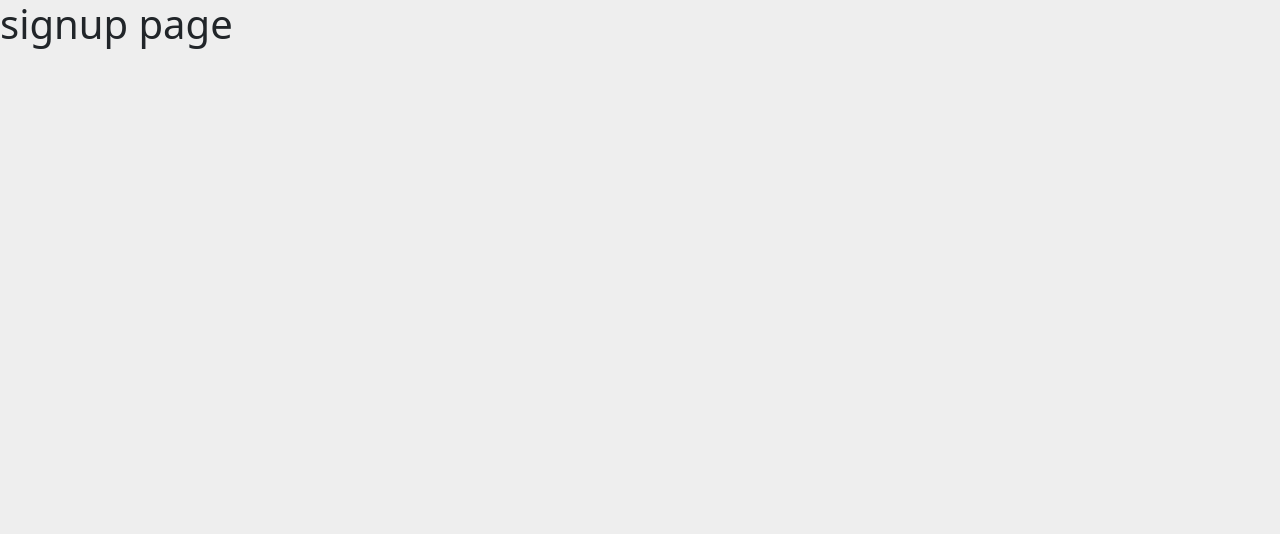
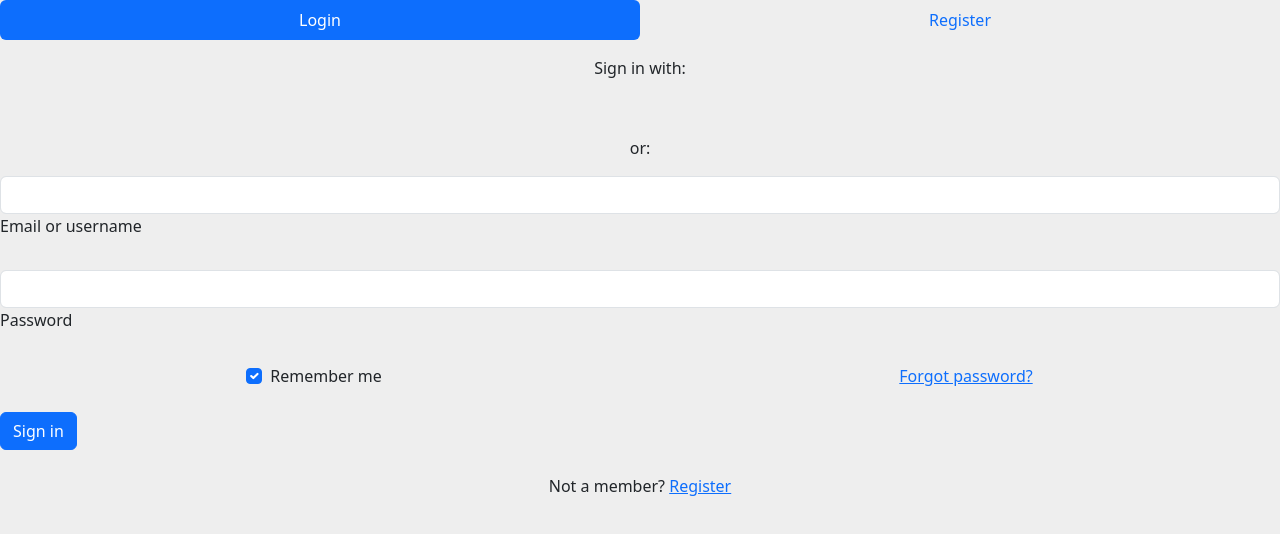
Before and after one commit to Sumit-Ks1/videoTube, a React (Vite) app in the folder ClientSide/: page /login in a window 1280 px wide. Shown: the top 534 px of the page. Built offline with nearby package versions, Linux system fonts and the light colour scheme.

Commit message:
making auth pages

```diff
--- a/ClientSide/src/components/Auth/SignUp.jsx
+++ b/ClientSide/src/components/Auth/SignUp.jsx
@@ -1,7 +1,149 @@
 const SignUp = () => {
   return (
     <>
-        <h1>signup page</h1>
+      {/* <!-- Pills navs --> */}
+      <ul className="nav nav-pills nav-justified mb-3" id="ex1" role="tablist">
+        <li className="nav-item" role="presentation">
+          <a className="nav-link active" id="tab-login" data-mdb-pill-init href="#pills-login" role="tab"
+            aria-controls="pills-login" aria-selected="true">Login</a>
+        </li>
+        <li className="nav-item" role="presentation">
+          <a className="nav-link" id="tab-register" data-mdb-pill-init href="#pills-register" role="tab"
+            aria-controls="pills-register" aria-selected="false">Register</a>
+        </li>
+      </ul>
+      {/* <!-- Pills navs --> */}
+
+      {/* <!-- Pills content --> */}
+      <div className="tab-content">
+        <div className="tab-pane fade show active" id="pills-login" role="tabpanel" aria-labelledby="tab-login">
+          <form>
+            <div className="text-center mb-3">
+              <p>Sign in with:</p>
+              <button type="button" data-mdb-button-init data-mdb-ripple-init className="btn btn-link btn-floating mx-1">
+                <i className="fab fa-facebook-f"></i>
+              </button>
+
+              <button type="button" data-mdb-button-init data-mdb-ripple-init className="btn btn-link btn-floating mx-1">
+                <i className="fab fa-google"></i>
+              </button>
+
+              <button type="button" data-mdb-button-init data-mdb-ripple-init className="btn btn-link btn-floating mx-1">
+                <i className="fab fa-twitter"></i>
+              </button>
+
+              <button type="button" data-mdb-button-init data-mdb-ripple-init className="btn btn-link btn-floating mx-1">
+                <i className="fab fa-github"></i>
+              </button>
+            </div>
+
+            <p className="text-center">or:</p>
+
+            {/* <!-- Email input --> */}
+            <div data-mdb-input-init className="form-outline mb-4">
+              <input type="email" id="loginName" className="form-control" />
+              <label className="form-label" htmlFor="loginName">Email or username</label>
+            </div>
+
+            {/* <!-- Password input --> */}
+            <div data-mdb-input-init className="form-outline mb-4">
+              <input type="password" id="loginPassword" className="form-control" />
+              <label className="form-label" htmlFor="loginPassword">Password</label>
+            </div>
+
+            {/* <!-- 2 column grid layout --> */}
+            <div className="row mb-4">
+              <div className="col-md-6 d-flex justify-content-center">
+                {/* <!-- Checkbox --> */}
+                <div className="form-check mb-3 mb-md-0">
+                  <input className="form-check-input" type="checkbox" value="" id="loginCheck" checked />
+                  <label className="form-check-label" htmlFor="loginCheck"> Remember me </label>
+                </div>
+              </div>
+
+              <div className="col-md-6 d-flex justify-content-center">
+                {/* <!-- Simple link --> */}
+                <a href="#!">Forgot password?</a>
+              </div>
+            </div>
+
+            {/* <!-- Submit button --> */}
+            <button type="submit" data-mdb-button-init data-mdb-ripple-init className="btn btn-primary btn-block mb-4">Sign in</button>
+
+            {/* <!-- Register buttons --> */}
+            <div className="text-center">
+              <p>Not a member? <a href="#!">Register</a></p>
+            </div>
+          </form>
+        </div>
+        <div className="tab-pane fade" id="pills-register" role="tabpanel" aria-labelledby="tab-register">
+          <form>
+            <div className="text-center mb-3">
+              <p>Sign up with:</p>
+              <button type="button" data-mdb-button-init data-mdb-ripple-init className="btn btn-link btn-floating mx-1">
+                <i className="fab fa-facebook-f"></i>
+              </button>
+
+              <button type="button" data-mdb-button-init data-mdb-ripple-init className="btn btn-link btn-floating mx-1">
+                <i className="fab fa-google"></i>
+              </button>
+
+              <button type="button" data-mdb-button-init data-mdb-ripple-init className="btn btn-link btn-floating mx-1">
+                <i className="fab fa-twitter"></i>
+              </button>
+
+              <button type="button" data-mdb-button-init data-mdb-ripple-init className="btn btn-link btn-floating mx-1">
+                <i className="fab fa-github"></i>
+              </button>
+            </div>
+
+            <p className="text-center">or:</p>
+
+            {/* <!-- Name input --> */}
+            <div data-mdb-input-init className="form-outline mb-4">
+              <input type="text" id="registerName" className="form-control" />
+              <label className="form-label" htmlFor="registerName">Name</label>
+            </div>
+
+            {/* <!-- Username input --> */}
+            <div data-mdb-input-init className="form-outline mb-4">
+              <input type="text" id="registerUsername" className="form-control" />
+              <label className="form-label" htmlFor="registerUsername">Username</label>
+            </div>
+
+            {/* <!-- Email input --> */}
+            <div data-mdb-input-init className="form-outline mb-4">
+              <input type="email" id="registerEmail" className="form-control" />
+              <label className="form-label" htmlFor="registerEmail">Email</label>
+            </div>
+
+            {/* <!-- Password input --> */}
+            <div data-mdb-input-init className="form-outline mb-4">
+              <input type="password" id="registerPassword" className="form-control" />
+              <label className="form-label" htmlFor="registerPassword">Password</label>
+            </div>
+
+            {/* <!-- Repeat Password input --> */}
+            <div data-mdb-input-init className="form-outline mb-4">
+              <input type="password" id="registerRepeatPassword" className="form-control" />
+              <label className="form-label" htmlFor="registerRepeatPassword">Repeat password</label>
+            </div>
+
+            {/* <!-- Checkbox --> */}
+            <div className="form-check d-flex justify-content-center mb-4">
+              <input className="form-check-input me-2" type="checkbox" value="" id="registerCheck" checked
+                aria-describedby="registerCheckHelpText" />
+              <label className="form-check-label" htmlFor="registerCheck">
+                I have read and agree to the terms
+              </label>
+            </div>
+
+            {/* <!-- Submit button --> */}
+            <button type="submit" data-mdb-button-init data-mdb-ripple-init className="btn btn-primary btn-block mb-3">Sign in</button>
+          </form>
+        </div>
+      </div>
+      {/* <!-- Pills content --> */}
     </>
   )
 }
```
